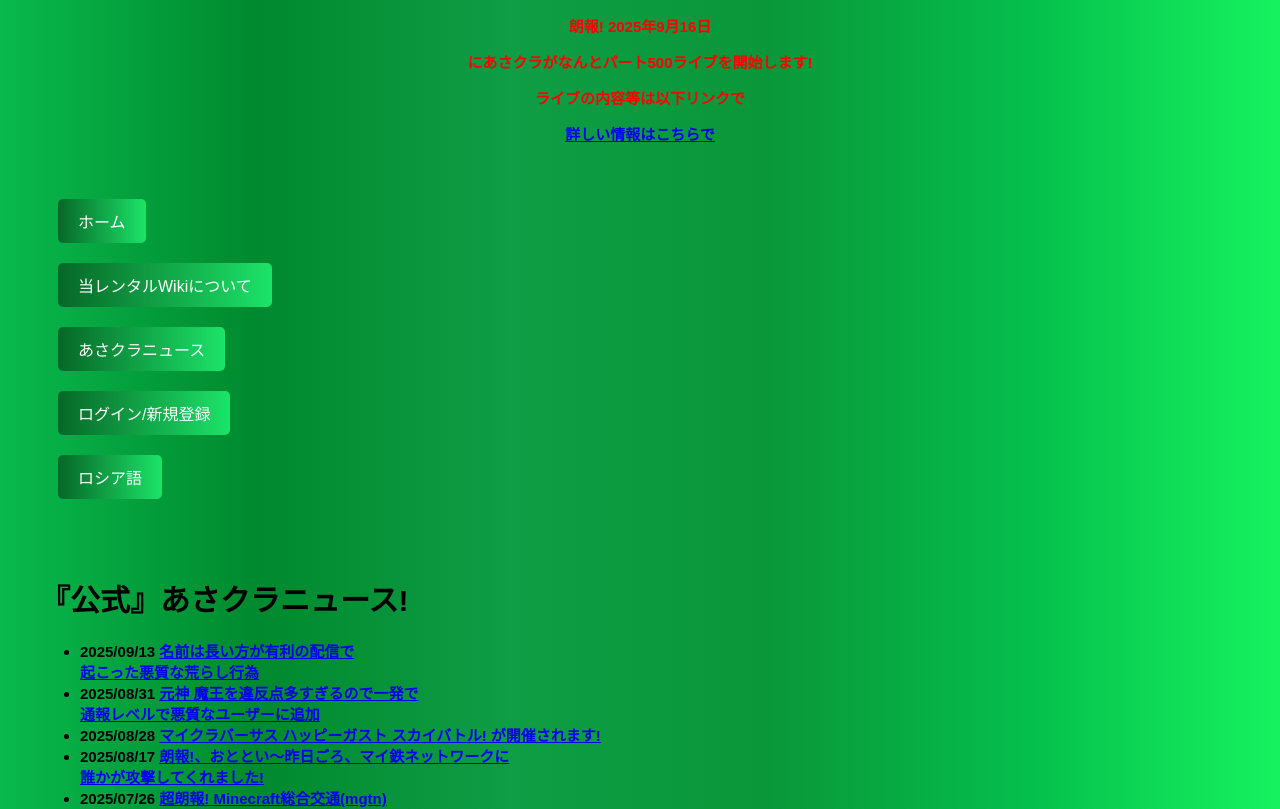
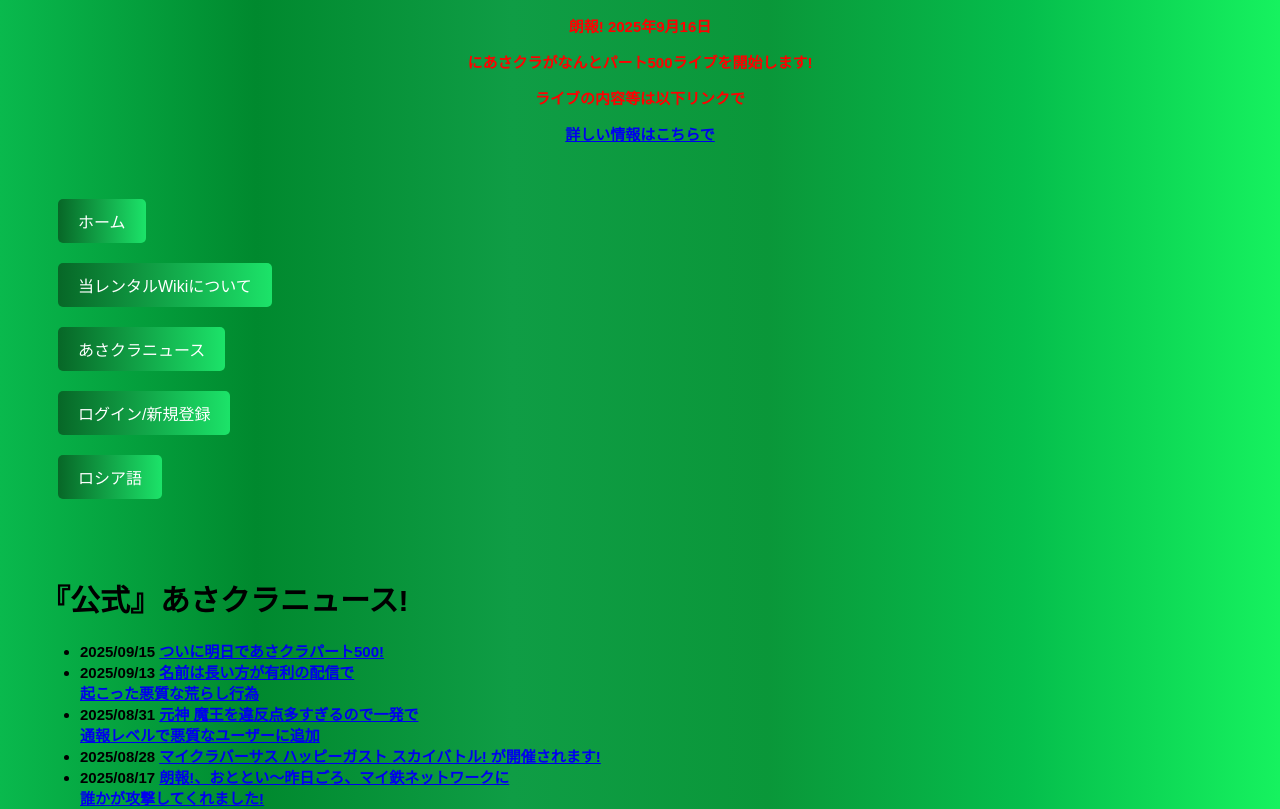
Before and after one commit to sakitibi/AsakuraWiki, a Next.js app: page /news in a window 1280 px wide. Shown: the top 809 px of the page. Built offline with nearby package versions, Linux system fonts and the light colour scheme; no server answers; what @supabase/auth-helpers-react would draw is missing.

Commit message:
コミットされました

```diff
--- a/pages/news/2025/09/15/1.tsx
+++ b/pages/news/2025/09/15/1.tsx
@@ -26,7 +26,7 @@ export default function NewsPage() {
             <div className={styles.contentsWrapper}>
                 <HeaderJp handleClick={handleClick}/>
                 <div className={styles.contents}>
-                    <LeftMenuJp URL='/news/2025/09/13/1'/>
+                    <LeftMenuJp URL='/news/2025/09/15/1'/>
                     <main style={{ padding: '2rem', flex: 1 }}>
                         <h1>2025/09/15 ついに明日であさクラパート500!</h1>
                         <p>あさクラパート500を記念して以下の様なライブをやります!</p>
--- a/pages/news/index.tsx
+++ b/pages/news/index.tsx
@@ -29,6 +29,7 @@ export default function NewsPage() {
                     <main style={{ padding: '2rem', flex: 1 }}>
                         <h1>『公式』あさクラニュース!</h1>
                         <ul>
+                            <li>2025/09/15 <a href="/news/2025/09/15/1">ついに明日であさクラパート500!</a></li>
                             <li>2025/09/13 <a href="/news/2025/09/13/1">名前は長い方が有利の配信で<br/>起こった悪質な荒らし行為</a></li>
                             <li>2025/08/31 <a href="/news/2025/08/31/1">元神 魔王を違反点多すぎるので一発で<br/>通報レベルで悪質なユーザーに追加</a></li>
                             <li>2025/08/28 <a href="/news/2025/08/28/1">マイクラバーサス ハッピーガスト スカイバトル! が開催されます!</a></li>
```
